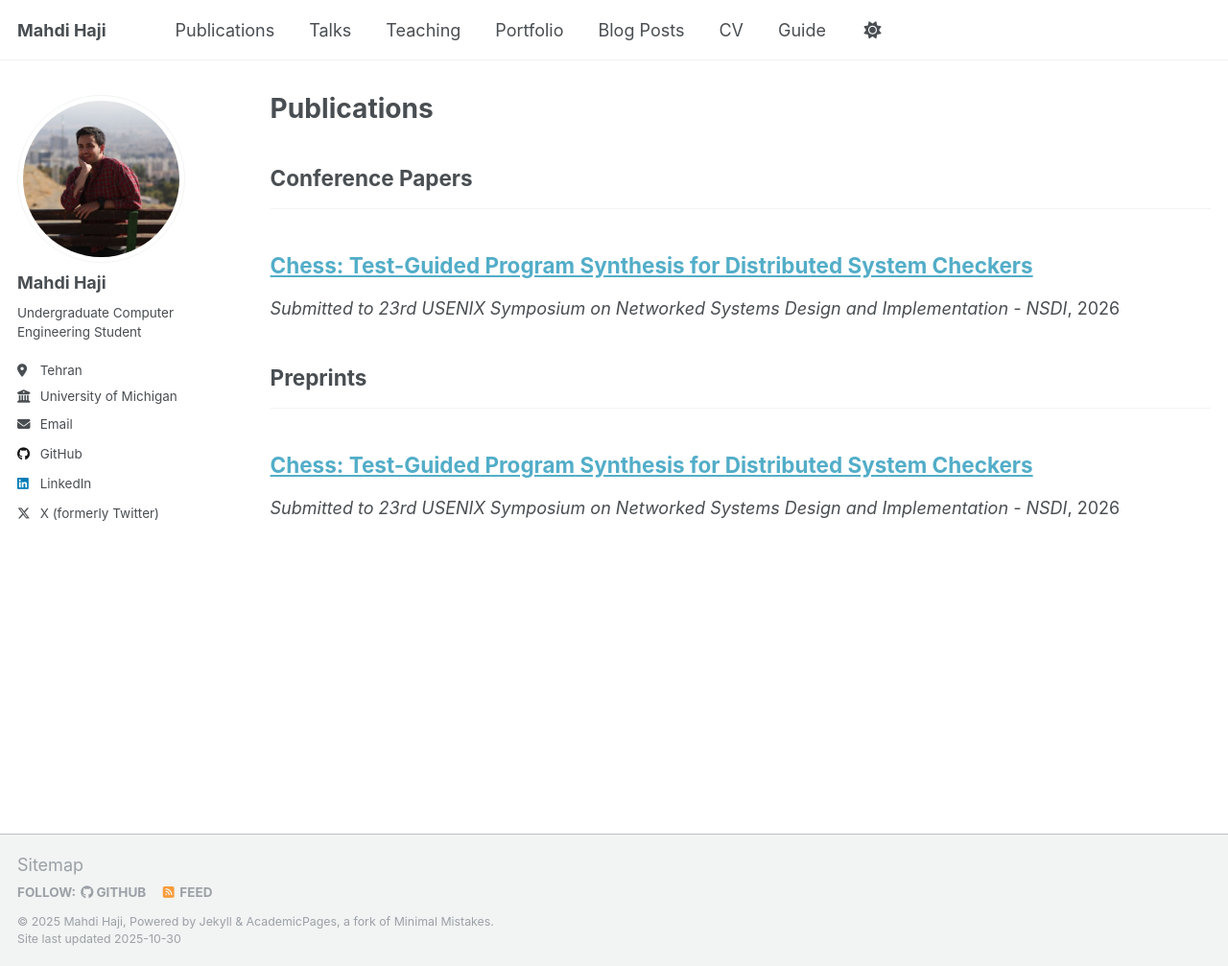
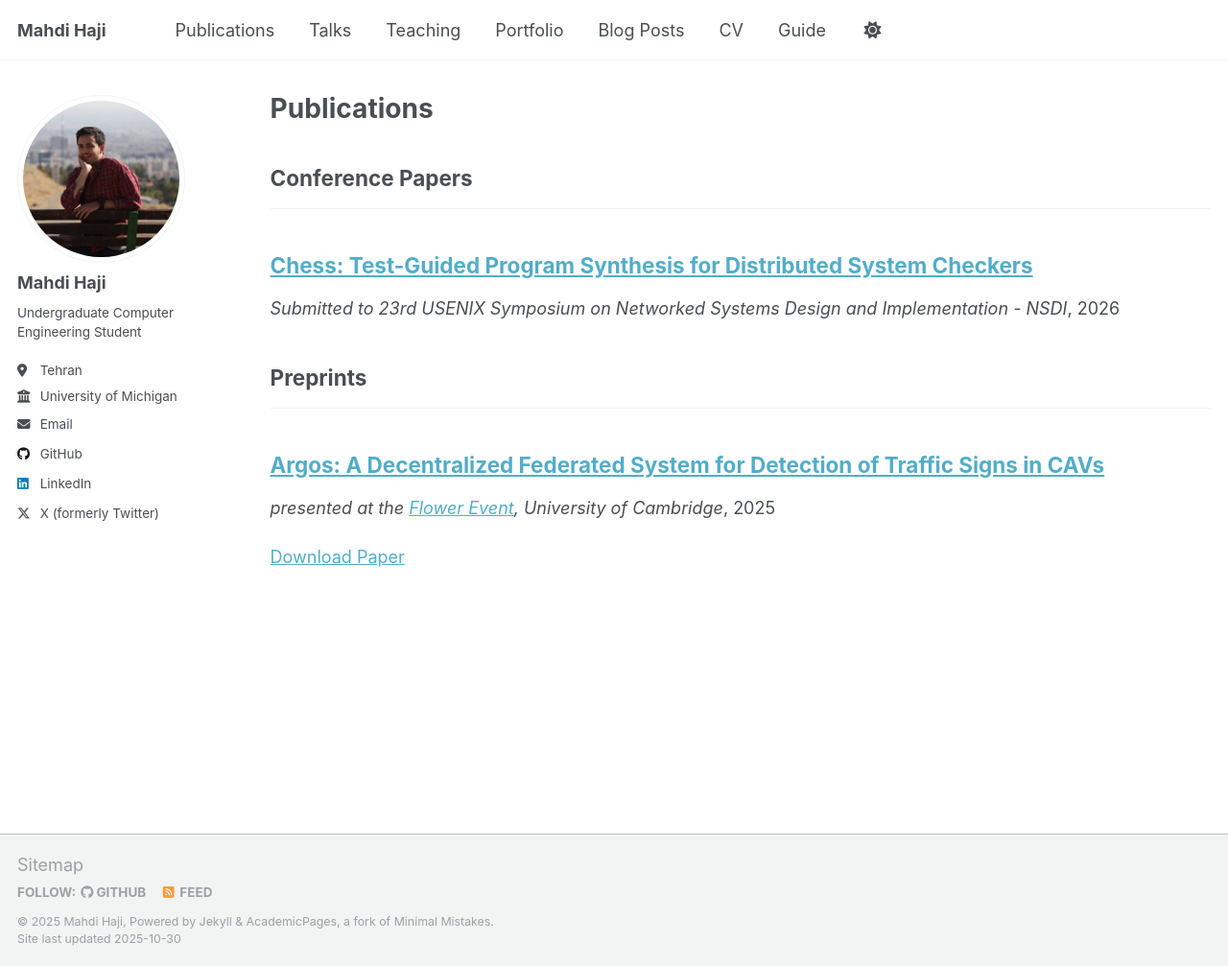
Before and after one commit to matahho/matahho.github.io, a Jekyll site: the page built from _pages/publications.html, in a window 1280 px wide and 1007 px high. Shown: the whole window at 96% size. Built offline with Jekyll 4.4.1, drawn with Linux system fonts in a browser that asks for light colours.

Commit message:
compelte pubs tab

```diff
--- a/_publications/Argos_FL-for-CAVs.md
+++ b/_publications/Argos_FL-for-CAVs.md
@@ -1,13 +1,12 @@
 ---
-title: "Chess: Test-Guided Program Synthesis for Distributed System Checkers"
+title: "Argos: A Decentralized Federated System for Detection of Traffic Signs in CAVs"
 collection: publications
 category: preprints
-permalink: /publication/Chess_Test-Guided-Program-Synthesis-for-Distributed-System-Checkers
-# excerpt: 'This paper is about the number 1. The number 2 is left for future work.'
-date: 2026-01-01
-venue: 'Submitted to 23rd USENIX Symposium on Networked Systems Design and Implementation - NSDI'
-# slidesurl: 'http://academicpages.github.io/files/slides1.pdf'
-# paperurl: 'http://academicpages.github.io/files/paper1.pdf'
+permalink: /publication/Argos_FL-for-CAVs
+date: 2025-08-01
+venue: 'presented at the <a href="https://www.youtube.com/live/sf9XzYaUeZM?si=b70bNPSQ6Ho3aHXr">Flower Event</a>, University of Cambridge'
+# slidesurl: 'https://www.youtube.com/live/sf9XzYaUeZM?si=b70bNPSQ6Ho3aHXr'
+paperurl: 'https://arxiv.org/abs/2508.12712'
 # bibtexurl: 'http://academicpages.github.io/files/bibtex1.bib'
 # citation: 'Your Name, You. (2009). &quot;Paper Title Number 1.&quot; <i>Journal 1</i>. 1(1).'
 ---
```
Also changed, not shown: _pages/about.md (+1 -1 lines).
